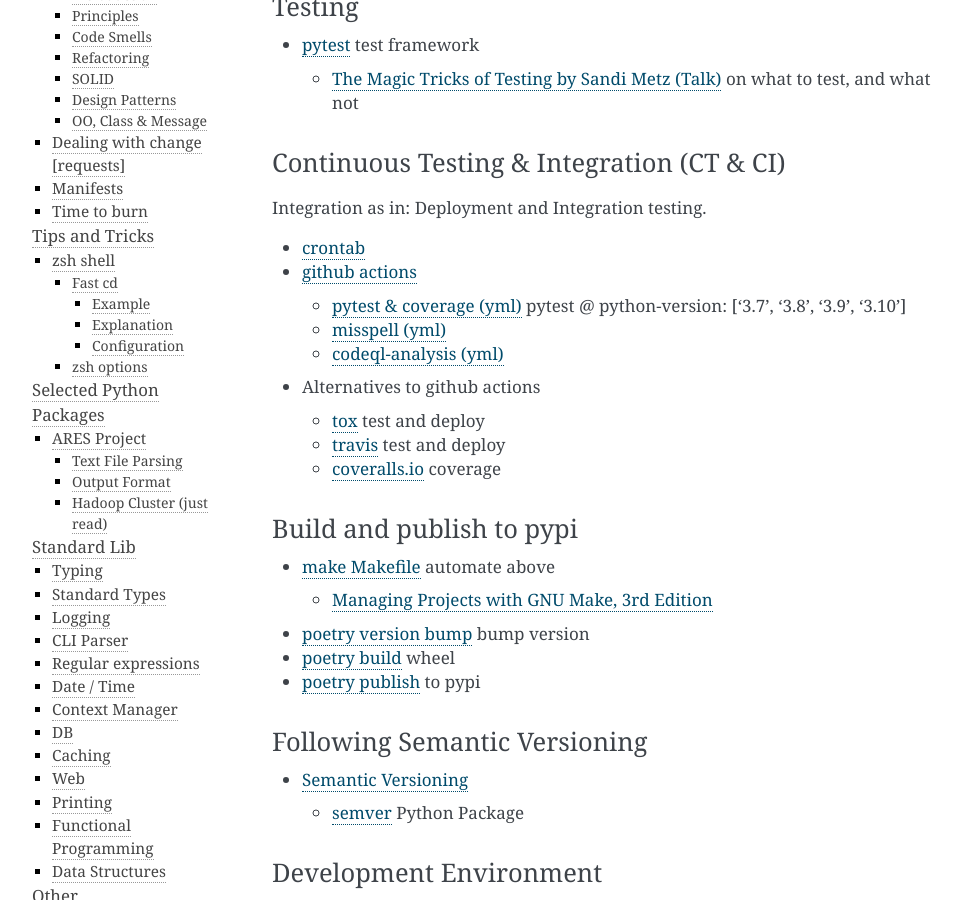
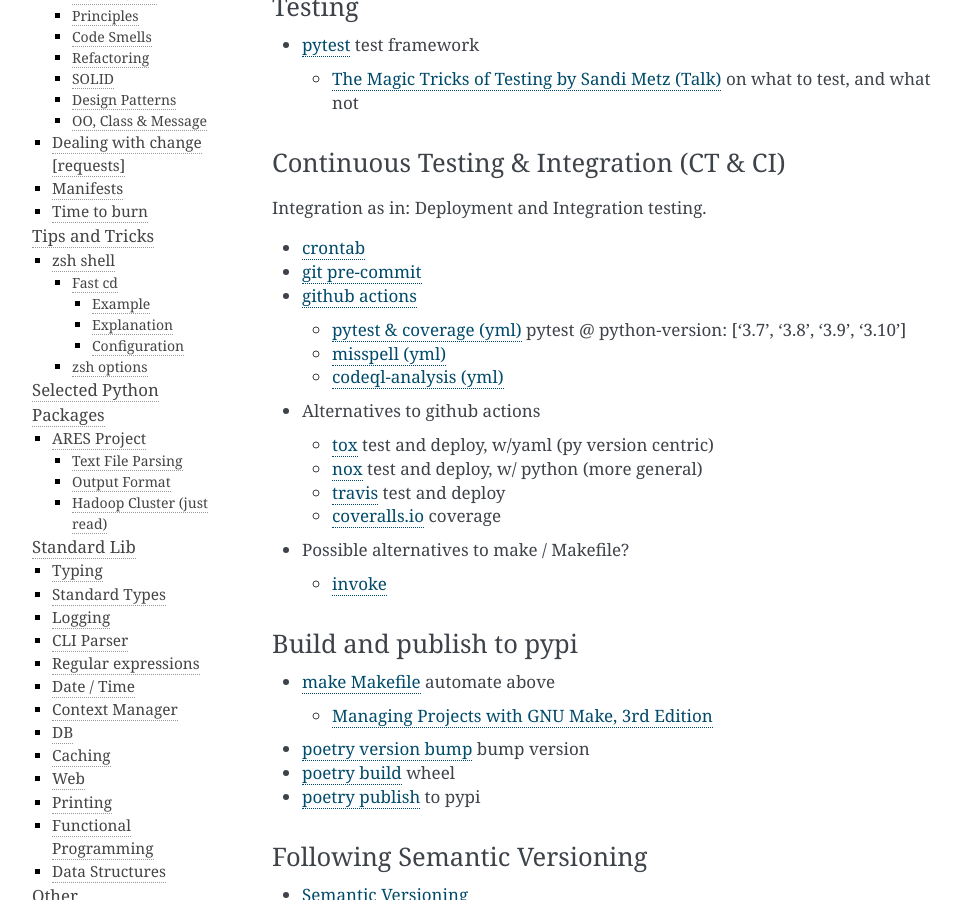
Before and after one commit to cruisen/cli-calc, a Sphinx documentation site: the page built from docs/extras/develop.md, in a window 1280 px wide and 900 px high, scrolled down 812 px. Shown: the whole window, without its empty margins (148-1110 px from the left). Built offline with Sphinx 7.4.7, drawn with Linux system fonts in a browser that asks for light colours.

Commit message:
adds pyinvoke.org

```diff
--- a/docs/extras/develop.md
+++ b/docs/extras/develop.md
@@ -32,6 +32,7 @@
 Integration as in: Deployment and Integration testing.
 
 * [crontab](https://linux.die.net/man/5/crontab)
+* [git pre-commit](https://pre-commit.com/)
 
 * [github actions](https://github.com/features/actions)
   * [pytest & coverage (yml)](https://github.com/cypress-io/github-action/blob/master/.github/workflows/example-basic.yml)
@@ -40,9 +41,13 @@ Integration as in: Deployment and Integration testing.
   * [codeql-analysis (yml)](https://docs.github.com/en/code-security/code-scanning/automatically-scanning-your-code-for-vulnerabilities-and-errors/configuring-the-codeql-workflow-for-compiled-languages)
 
 * Alternatives to github actions
-  * [tox](https://tox.wiki/en/latest/) test and deploy
+  * [tox](https://tox.wiki/en/latest/) test and deploy, w/yaml (py version centric)
+  * [nox](https://nox.thea.codes/en/stable/) test and deploy, w/ python (more general)
   * [travis](https://www.travis-ci.com/) test and deploy
   * [coveralls.io](https://coveralls.io/) coverage
+
+* Possible alternatives to make / Makefile?
+  * [invoke](https://www.pyinvoke.org/)
 
 ### Build and publish to pypi
 * [make Makefile](https://www.gnu.org/software/make/manual/make.html) automate above
```
